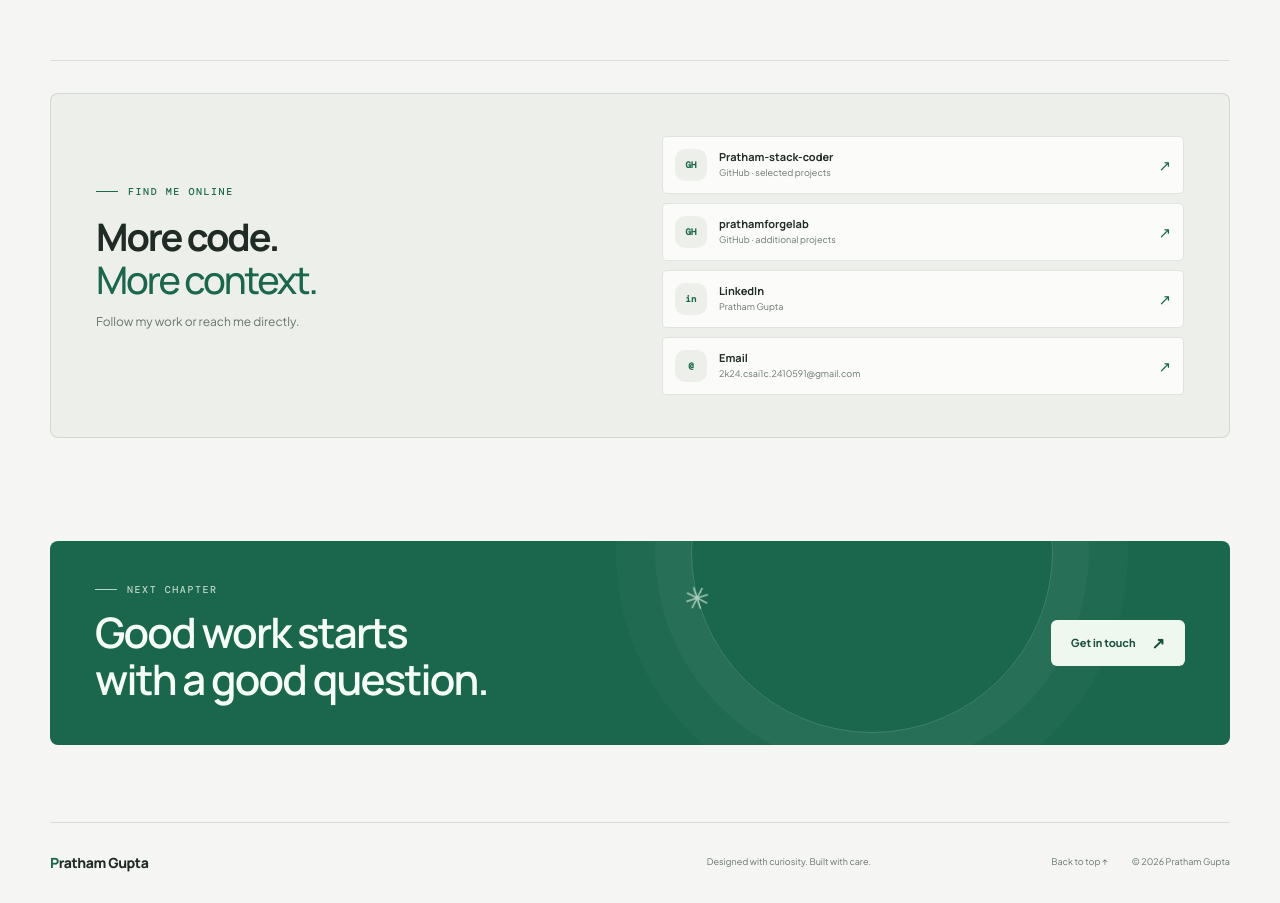
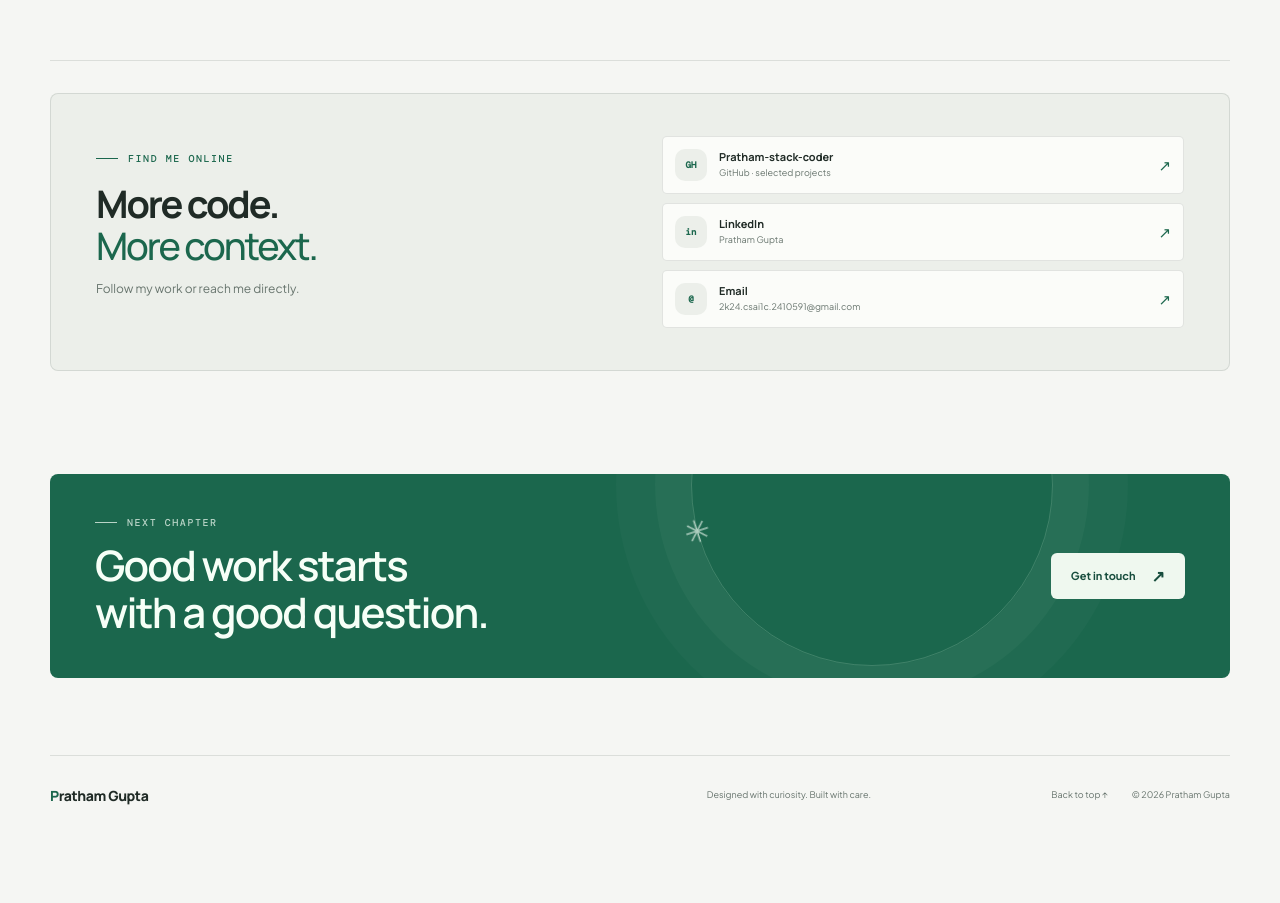
Before and after one commit to prathamforgelab/Portfolio, a plain HTML site: page index.html in a window 1280 px wide. Shown: the part 3620-4523 px from the top of the page. After the commit the page ends 4456 px from the top, so only its background shows below. Drawn offline with nearby package versions, Linux system fonts and the light colour scheme.

Commit message:
Show primary GitHub profile and refresh resume

```diff
--- a/index.html
+++ b/index.html
@@ -118,7 +118,7 @@
       </section>
 
       <section class="profiles-section section-wrap" id="profiles">
-        <div class="profile-card reveal"><div class="profile-copy"><div class="eyebrow"><span class="eyebrow-line"></span> FIND ME ONLINE</div><h2>More code.<br /><em>More context.</em></h2><p>Follow my work or reach me directly.</p></div><div class="profile-links"><a href="https://github.com/Pratham-stack-coder" target="_blank" rel="noopener noreferrer"><span class="github-mark">GH</span><span><b>Pratham-stack-coder</b><small>GitHub · selected projects</small></span><i>↗</i></a><a href="https://github.com/prathamforgelab" target="_blank" rel="noopener noreferrer"><span class="github-mark">GH</span><span><b>prathamforgelab</b><small>GitHub · additional projects</small></span><i>↗</i></a><a href="https://www.linkedin.com/in/pratham-gupta-ai-engineer" target="_blank" rel="noopener noreferrer"><span class="github-mark">in</span><span><b>LinkedIn</b><small>Pratham Gupta</small></span><i>↗</i></a><a href="mailto:2k24.csai1c.2410591@gmail.com"><span class="github-mark">@</span><span><b>Email</b><small>2k24.csai1c.2410591@gmail.com</small></span><i>↗</i></a></div></div>
+        <div class="profile-card reveal"><div class="profile-copy"><div class="eyebrow"><span class="eyebrow-line"></span> FIND ME ONLINE</div><h2>More code.<br /><em>More context.</em></h2><p>Follow my work or reach me directly.</p></div><div class="profile-links"><a href="https://github.com/Pratham-stack-coder" target="_blank" rel="noopener noreferrer"><span class="github-mark">GH</span><span><b>Pratham-stack-coder</b><small>GitHub · selected projects</small></span><i>↗</i></a><a href="https://www.linkedin.com/in/pratham-gupta-ai-engineer" target="_blank" rel="noopener noreferrer"><span class="github-mark">in</span><span><b>LinkedIn</b><small>Pratham Gupta</small></span><i>↗</i></a><a href="mailto:2k24.csai1c.2410591@gmail.com"><span class="github-mark">@</span><span><b>Email</b><small>2k24.csai1c.2410591@gmail.com</small></span><i>↗</i></a></div></div>
       </section>
       <section class="closing section-wrap"><div class="closing-inner reveal"><span class="closing-star">✳</span><div><div class="eyebrow"><span class="eyebrow-line"></span> NEXT CHAPTER</div><h2>Good work starts<br />with a good question.</h2></div><a class="button button-primary" href="mailto:2k24.csai1c.2410591@gmail.com">Get in touch <span>↗</span></a></div></section>
     </main>
```
Also changed, not shown: 1 other file.
